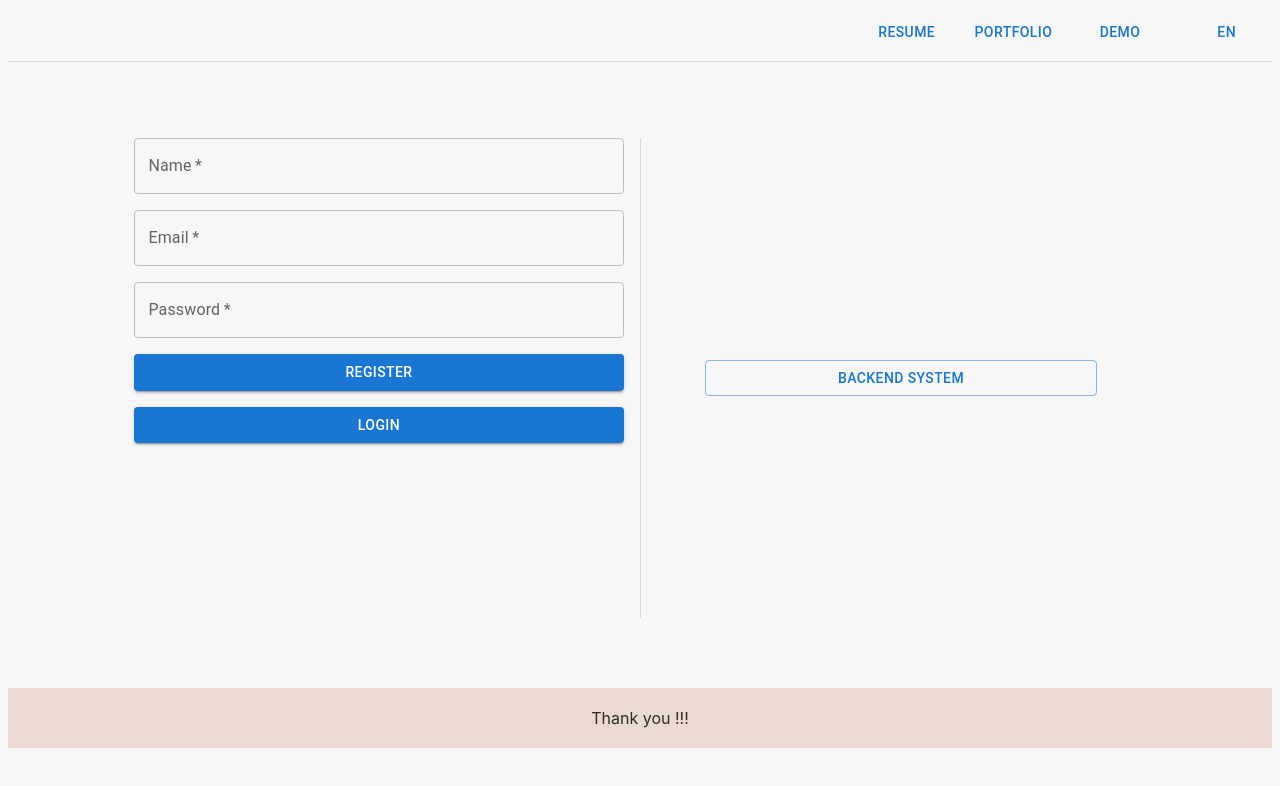
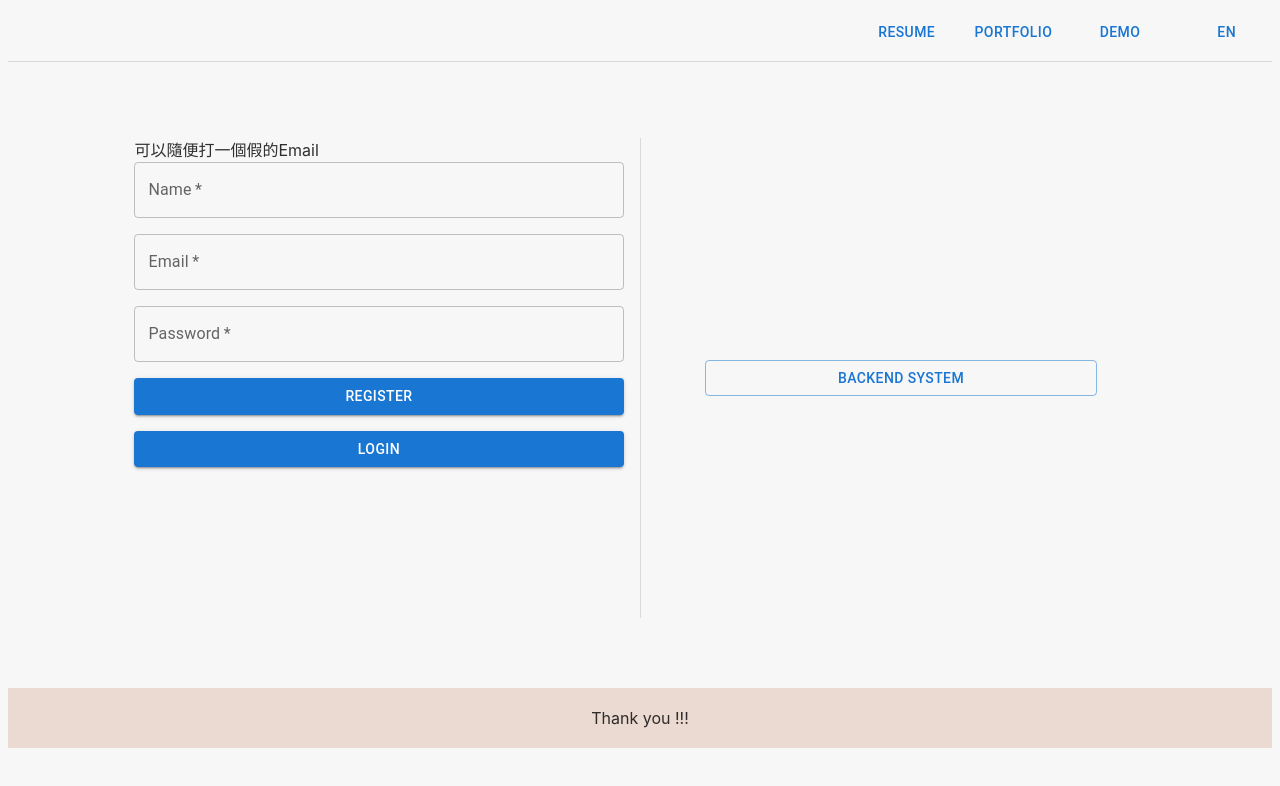
Before and after one commit to wsxq123/RESUME_2, a React (Vite) app: page /demos/entry in a window 1280 px wide. Both pictures are taken after a click on the button "REGISTER". Shown: the top 786 px of the page. Built offline with nearby package versions, Linux system fonts and the light colour scheme.

Commit message:
加註冊時的備註

```diff
--- a/src/components/demos/member/Register.tsx
+++ b/src/components/demos/member/Register.tsx
@@ -32,6 +32,7 @@ const Register = ({ handlePage }: { handlePage(pageNum: number): void }) => {
   return (
     <form onSubmit={handleRegister}>
       <Stack spacing={2}>
+        可以隨便打一個假的Email
         <TextField
           id='outlined-name-input'
           label='Name'
```
